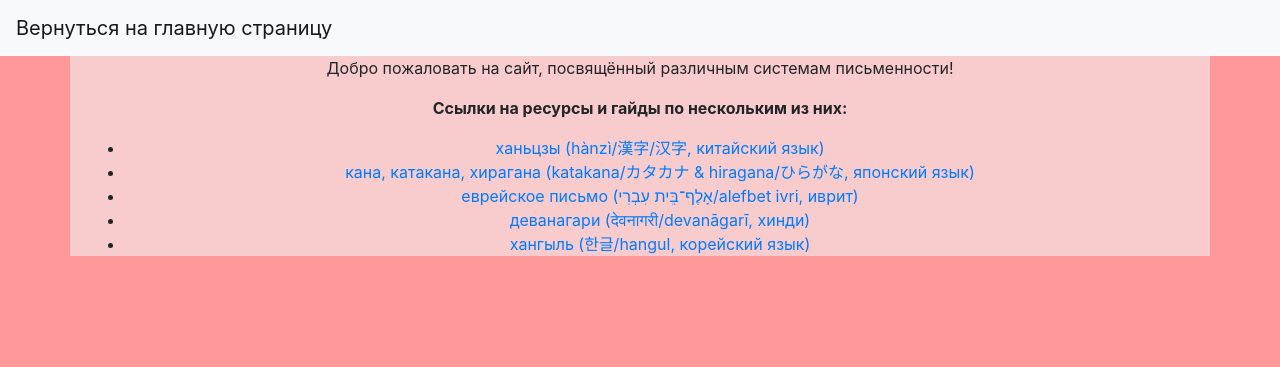
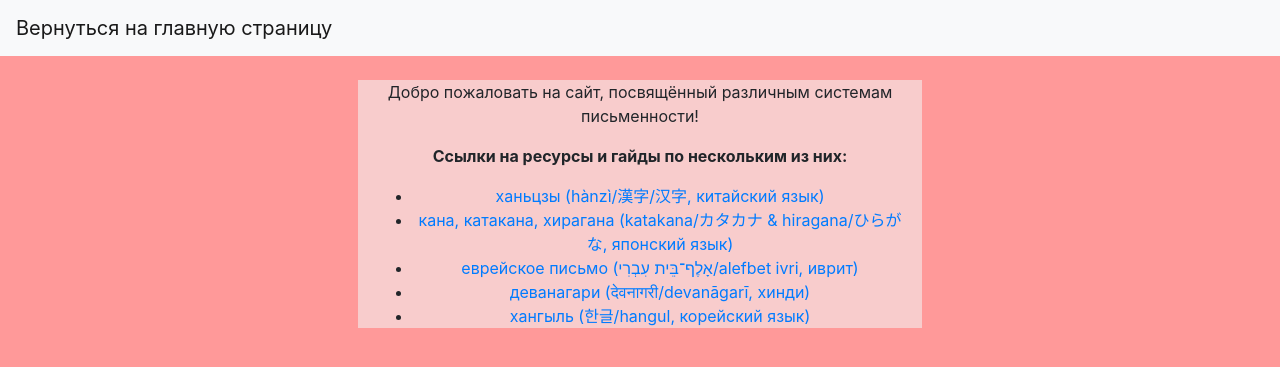
Before and after one commit to shi-anli/write, a Jekyll site: the page built from index.md, in a window 1280 px wide. Shown: the top 367 px of the page. Built offline with Jekyll 4.4.1, drawn with Linux system fonts in a browser that asks for light colours.

Commit message:
Update default.html

```diff
--- a/_layouts/default.html
+++ b/_layouts/default.html
@@ -7,8 +7,9 @@
   </head>
   {% include navigation.html %}
   <body style="background: rgb(255, 153, 153)">
+    <br>
     <center>
-      <div class="container" style="background: rgba(242, 255, 255, 0.5); background-repeat: no-repeat">
+      <div class="container" style="background: rgba(242, 255, 255, 0.5); width: 44%">
         {{ content }}
       </div>
     </center>
```
